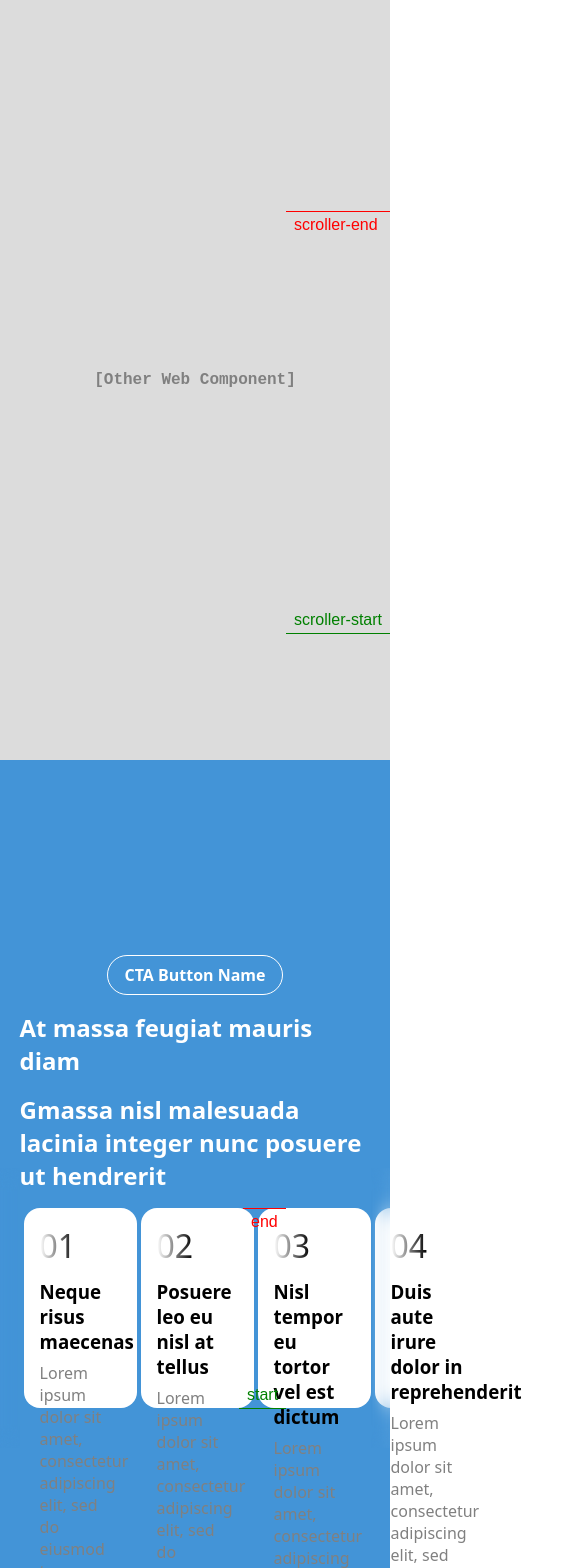
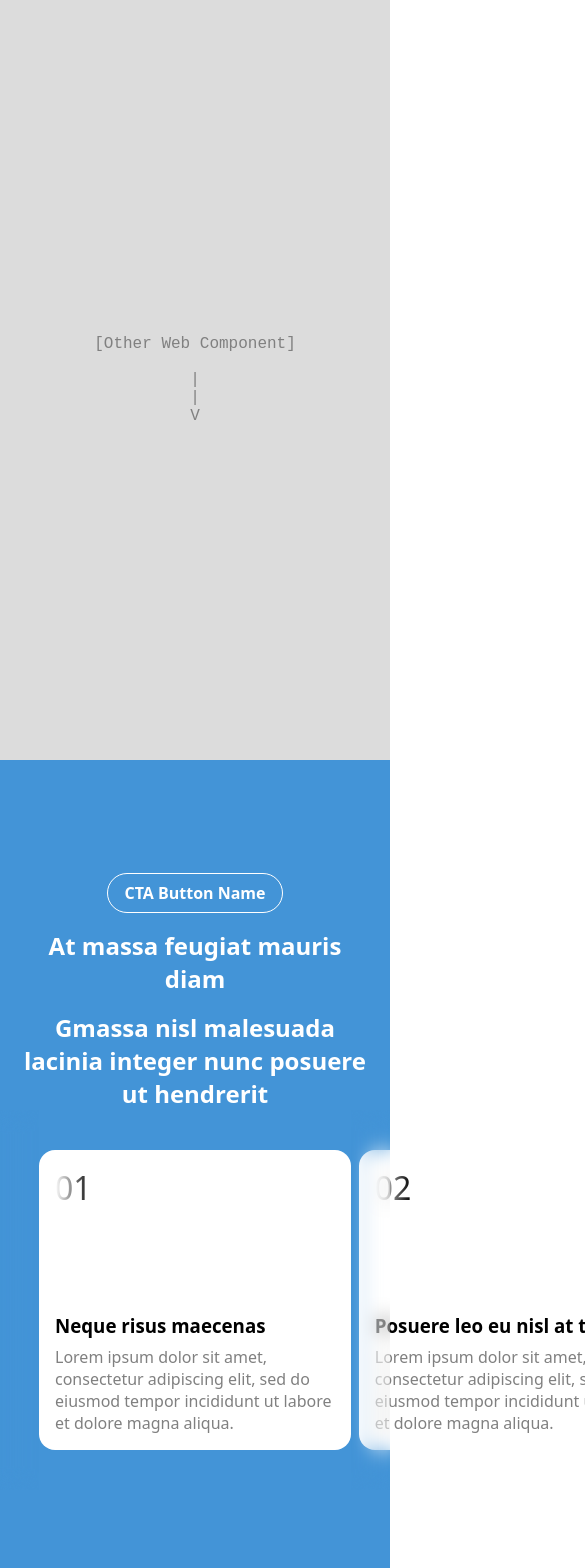
Before and after one commit to gyfigueroa/SWS-Assignment, a SvelteKit app: page / in a window 390 px wide. Shown: the top 1568 px of the page, 585 px wide, since content can reach past the window. Built offline with nearby package versions, Linux system fonts and the light colour scheme.

Commit message:
functioning

```diff
--- a/src/components/Component.svelte
+++ b/src/components/Component.svelte
@@ -8,21 +8,31 @@
     }
 
     let component;
+    let content;
+    let slider
 
     onMount(() => {
     const ctx = gsap.context((self) => {
-        gsap.to(self.selector(".slider"), {
+        gsap.to(slider, {
             scrollTrigger: {
-                trigger: self.selector(".slider"),
-                start: "bottom 75%",
-                end: "top 25%",
+                trigger: component,
+                start: "top top",
+                end:  "bottom+=200px 75%",
                 scrub: 1,
-                markers: true,
+                pin: component,
+                invalidateOnRefresh: true,
             },
-            right: 0,
+            x: () => 0 - (slider.offsetWidth - window.innerWidth),
             duration: 5
         });
+
+            console.log("x: ",0 - (slider.offsetWidth - window.innerWidth));
+            console.log('slider offset width: ', slider.offsetWidth);
+            console.log('window inner width: ',window.innerWidth);
+
+
     }, component); // <- Scope!
+
 
     return () => ctx.revert(); // <- Cleanup!
   });
@@ -31,6 +41,7 @@
 </script>
 
 <div class="component bg-color" bind:this={component}>
+    <div class="component-content" bind:this={content}>
         <section>
             <p class="button">CTA Button Name</p>
             <h1>At massa feugiat mauris diam</h1>
@@ -38,7 +49,7 @@
         </section>
 
         <div class="carousel-container">
-        <div class="slider">
+            <div class="slider" bind:this={slider}>
                 <div class="slider-margin"></div>
 
                 <div class="card">
@@ -68,7 +79,7 @@
 
                 </div>
 
-            <div class="card">
+                <div class="card last-card">
                     <p class="number">04</p>
                     <div class="card-details">
                         <h3>Duis aute irure dolor in reprehenderit</h3>
@@ -81,21 +92,43 @@
 
             </div>
         </div>
+    </div>
+
 
 </div>
 
 <style>
 
 :root{
-    --slider-margin: 5vw;
+    --slider-margin: 10vw;
     --carousel-padding: 40px;
     --slider-blur: 10px;
+    --card-width: 80vw;
+    --card-height: 300px;
+    --slider-gap: 2vw;
+}
+
+@media (min-width: 600px) {
+  :root{
+    --card-width: 25vw;
+    --card-height: 250px;
+  }
+}
+
+@media (min-width: 1000px) {
+  :root{
+    --slider-gap: 1vw;
+    --card-width: 26vw;
+    --card-height: 250px;
+  }
 }
 .component{
     height: 100vh;
     display: flex;
     flex-direction: column;
     justify-content: center;
+    z-index: 3;
+    position: relative;
 }
 
 
@@ -103,11 +136,15 @@
     background-color: var(--maincolor);
 }
 
+section{
+    text-align: center;
+}
 
 .carousel-container{
     overflow: hidden;
     width: 100vw;
-    height: 200px;
+    height: var(--card-height);
+    margin: var(--spacing5) 0px;
 }
 
 .carousel-container::before{
@@ -154,7 +191,6 @@
 
 .slider{
     display: flex;
-    gap: 1vw;
     position: absolute;
     height: inherit;
 }
@@ -167,18 +203,23 @@
 .card{
     background-color: white;
     padding: var(--spacing3);
+    margin-right: var(--slider-gap);
     border-radius: var(--spacing3);
     display: flex;
     flex-direction: column;
     gap: var(--spacing1);
     color: black;
     height: auto;
-    width: 29vw;
+    width: var(--card-width);
     justify-content: space-between;
 }
 
+.last-card{
+    margin-right: 0;
+}
+
 .slider-margin{
-    width: 5vw;
+    width: var(--slider-margin);
     height: inherit;
 }
 
@@ -188,6 +229,8 @@
     padding: var(--spacing2) var(--spacing3);
     border-radius: var(--spacing6);
     transition: all 0.5s ease;
+    width: fit-content;
+    margin: auto;
 
 }
 
--- a/src/routes/+page.svelte
+++ b/src/routes/+page.svelte
@@ -4,7 +4,7 @@
 </script>
 
 <div class="placeholder">
-    <p>[Other Web Component]</p>
+    <p>[Other Web Component] <br> <br> | <br> | <br> V </p>
 </div>
 
 <Component/>
@@ -24,6 +24,7 @@
     .placeholder > p {
         color: gray;
         font-family: 'Courier New', Courier, monospace;
-        font-weight: 600;
+        font-weight: 500;
+        text-align: center;
     }
 </style>
```
Lines whose indentation alone changed are shown as unchanged.
